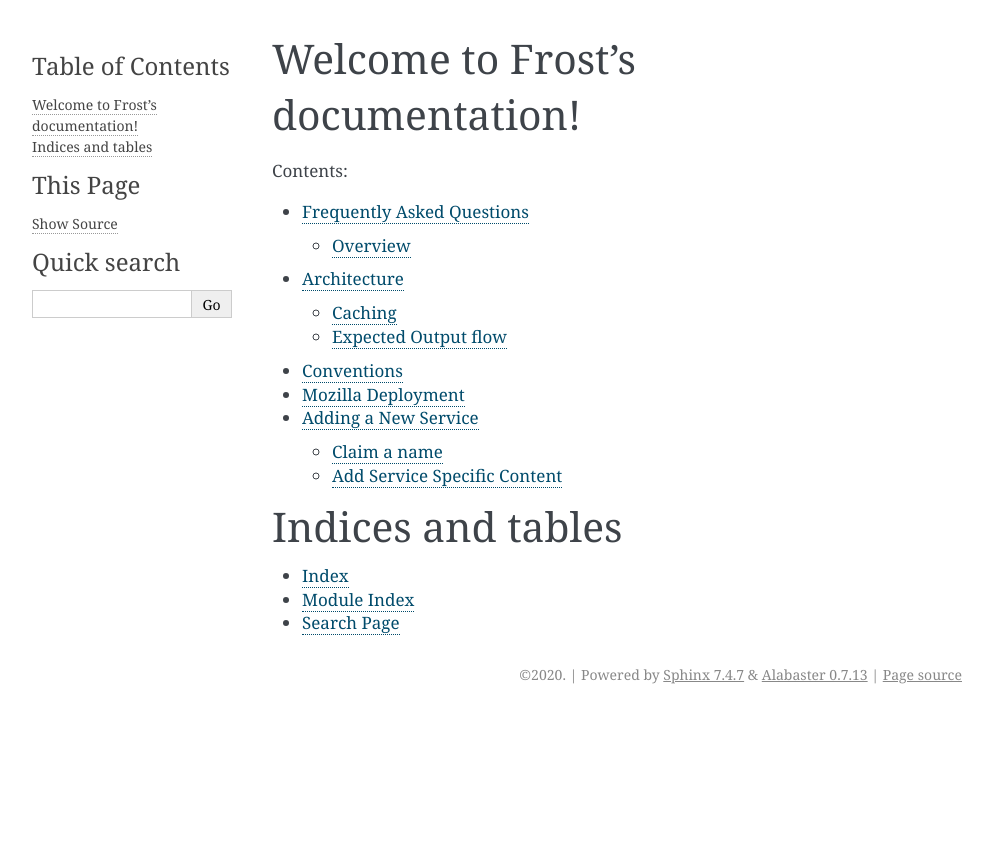
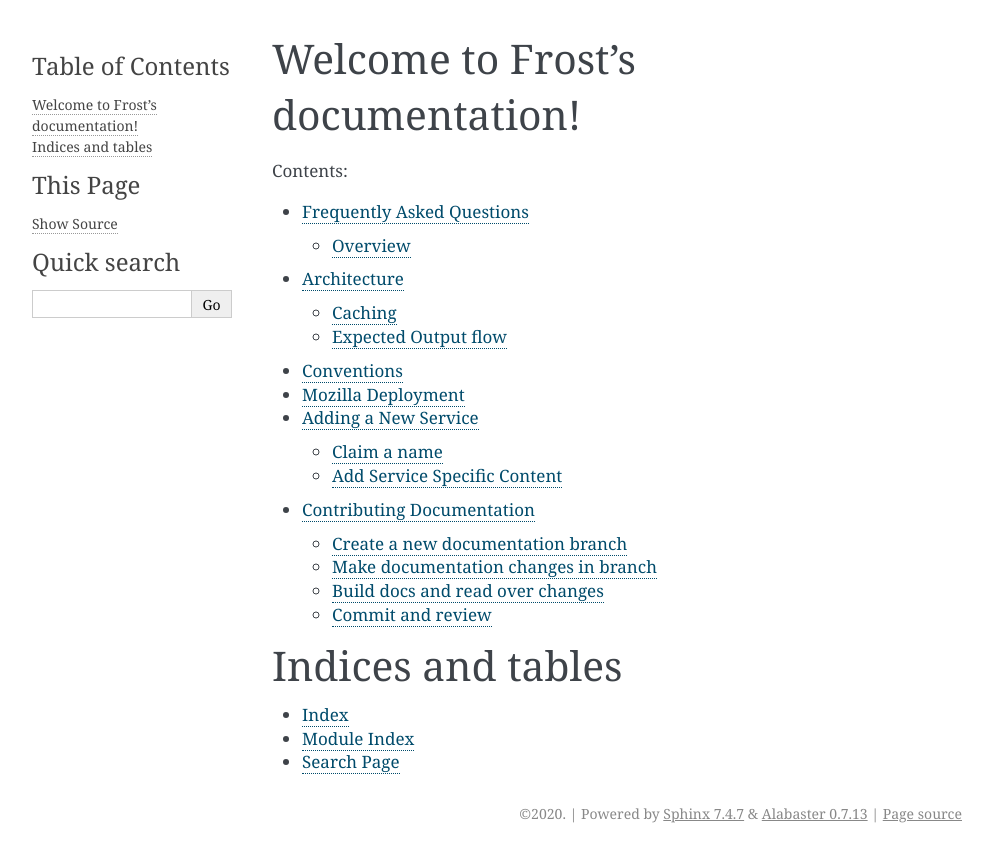
Before and after one commit to mozilla/frost, a Sphinx documentation site: the page built from docs/index.rst, in a window 1280 px wide. Shown: the top 862 px of the page, without its empty margins (148-1141 px from the left). Built offline with Sphinx 7.4.7, drawn with Linux system fonts in a browser that asks for light colours; some of the changed lines change nothing that is shown.

Commit message:
Add a Contributing Documentation section. (#379)
* Adds a Contributing Documentation section.

```diff
--- /dev/null
+++ b/docs/ContributingDocumentation.rst
@@ -0,0 +1,46 @@
+==========================
+Contributing Documentation
+==========================
+
+Frost documentation is written in `restructured text <https://en.wikipedia.org/wiki/ReStructuredText>`_ and rendered into HTML with `Sphinx <https://www.sphinx-doc.org>`_.
+
+Create a new documentation branch
+---------------------------------
+
+Use a descriptive branch name that describes the changes, such as: **adding_new_toaster_doc_section**.
+
+Create a new branch::
+
+   git clone git@github.com:mozilla/frost.git
+   cd frost/docs
+   git checkout -b my_descriptive_documentation_branch
+
+Make documentation changes in branch
+------------------------------------
+
+Remember that any new sections will need to be listed in the `table of contents <https://www.sphinx-doc.org/en/master/usage/restructuredtext/directives.html>`_ in the `index.rst file <https://github.com/mozilla/frost/blame/master/docs/index.rst#L10-L18>`_.
+
+Build docs and read over changes
+--------------------------------
+
+build::
+
+   pip install sphinx
+   pwd # Should be the docs directory.
+   make html
+
+Read over your changes using your `favorite web browser <https://getfirefox.com>`_ by going to a `file:// URL <https://en.wikipedia.org/wiki/File_URI_scheme>`_ for the **index.html** file.
+
+URL::
+
+   echo "file://$(pwd)/index.html"
+
+Commit and review
+-----------------
+
+Commit::
+
+   git add .
+   git push -m 'Adding new documentation section on video toasters'
+
+File a `PR <https://github.com/mozilla/frost/pulls>`_ and request a review from a `code owner <https://github.com/mozilla/frost/graphs/contributors>`_.
--- a/docs/index.rst
+++ b/docs/index.rst
@@ -16,6 +16,7 @@ Welcome to Frost's documentation!
    CodingConventions.rst
    MozillaDeployment.rst
    NewServices.rst
+   ContributingDocumentation.rst
 
 
 Indices and tables
```
